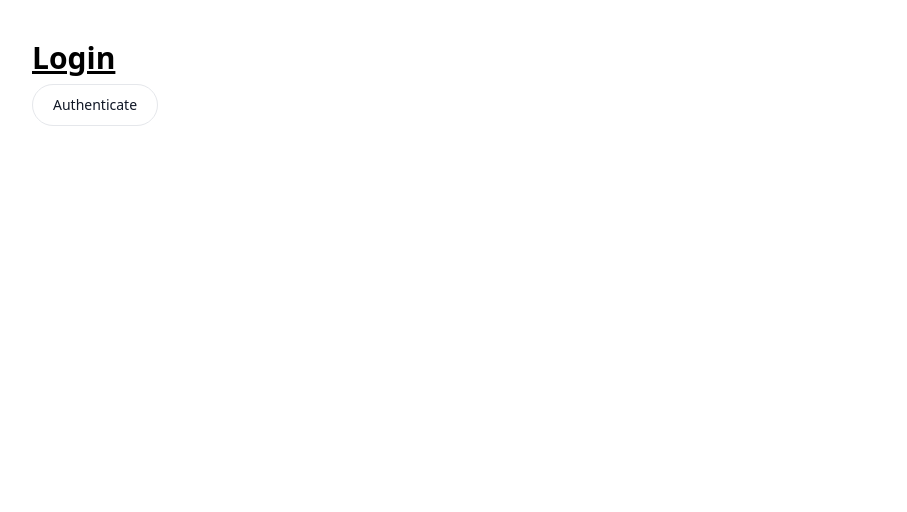
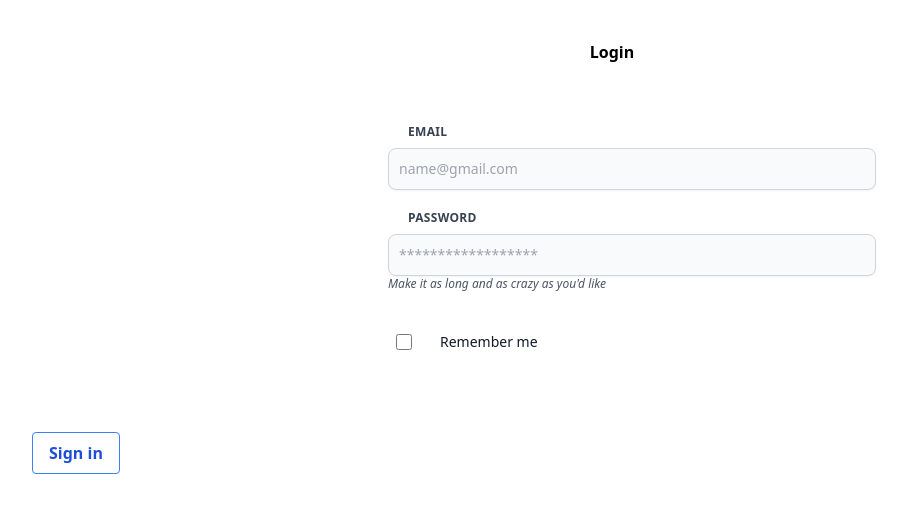
Before and after one commit to Taufiqul7756/Generations-Gaze, a React (Create React App) app in the folder client/: page /login in a window 1280 px wide. Shown: the top 512 px of the page, without its empty margins (28-935 px from the left). Built offline with nearby package versions, Linux system fonts and the light colour scheme; the HTML template or start-up script is replaced by a standard one.

Commit message:
Login compo - 80%

```diff
--- a/client/src/components/Login.jsx
+++ b/client/src/components/Login.jsx
@@ -2,17 +2,70 @@ import React from "react";
 
 const Login = ({ setAuth }) => {
   return (
+    <>
+      <h1 className="flex justify-center font-bold "> Login</h1>
       <div>
-      <h1 className="text-3xl font-bold underline">Login</h1>
-
+        <div className="flex justify-center ">
+          <form class="w-full max-w-lg">
+            <div class="w-full px-3">
+              <label
+                class="block uppercase tracking-wide text-gray-700 text-xs font-bold mb-2"
+                for="grid-first-name"
+              >
+                Email
+              </label>
+              <input
+                type="email"
+                id="email"
+                class="shadow-sm bg-gray-50 border border-gray-300 text-gray-900 text-sm rounded-lg focus:ring-blue-500 focus:border-blue-500 block w-full p-2.5 dark:bg-gray-700 dark:border-gray-600 dark:placeholder-gray-400 dark:text-white dark:focus:ring-blue-500 dark:focus:border-blue-500 dark:shadow-sm-light"
+                placeholder="name@gmail.com"
+                required
+              />
+            </div>
+            <div class="w-full px-3">
+              <label
+                class="block uppercase tracking-wide text-gray-700 text-xs font-bold mb-2"
+                for="grid-password"
+              >
+                Password
+              </label>
+              <input
+                class="shadow-sm bg-gray-50 border border-gray-300 text-gray-900 text-sm rounded-lg focus:ring-blue-500 focus:border-blue-500 block w-full p-2.5 dark:bg-gray-700 dark:border-gray-600 dark:placeholder-gray-400 dark:text-white dark:focus:ring-blue-500 dark:focus:border-blue-500 dark:shadow-sm-light"
+                id="grid-password"
+                type="password"
+                placeholder="******************"
+              />
+              <p class="text-gray-600 text-xs italic">
+                Make it as long and as crazy as you'd like
+              </p>
+            </div>
+            <div class="flex items-start mb-5">
+              <div class="flex items-center h-5">
+                <input
+                  id="remember"
+                  type="checkbox"
+                  value=""
+                  class="w-4 h-4 border border-gray-300 rounded bg-gray-50 focus:ring-3 focus:ring-blue-300 dark:bg-gray-700 dark:border-gray-600 dark:focus:ring-blue-600 dark:ring-offset-gray-800 dark:focus:ring-offset-gray-800"
+                  required
+                />
+              </div>
+              <label
+                for="remember"
+                class="ms-2 text-sm font-medium text-gray-900 dark:text-gray-300"
+              >
+                Remember me
+              </label>
+            </div>
+          </form>
+        </div>
         <button
           onClick={() => setAuth(true)}
-        type="button"
-        class="py-2.5 px-5 me-2 mt-2 mb-2 text-sm font-medium text-gray-900 focus:outline-none bg-white rounded-full border border-gray-200 hover:bg-gray-100 hover:text-blue-700 focus:z-10 focus:ring-4 focus:ring-gray-200 dark:focus:ring-gray-700 dark:bg-gray-800 dark:text-gray-400 dark:border-gray-600 dark:hover:text-white dark:hover:bg-gray-700"
+          class="bg-transparent hover:bg-blue-500 text-blue-700 font-semibold hover:text-white py-2 px-4 border border-blue-500 hover:border-transparent rounded"
         >
-        Authenticate
+          Sign in
         </button>
       </div>
+    </>
   );
 };
 
```
Lines whose indentation alone changed are shown as unchanged.
